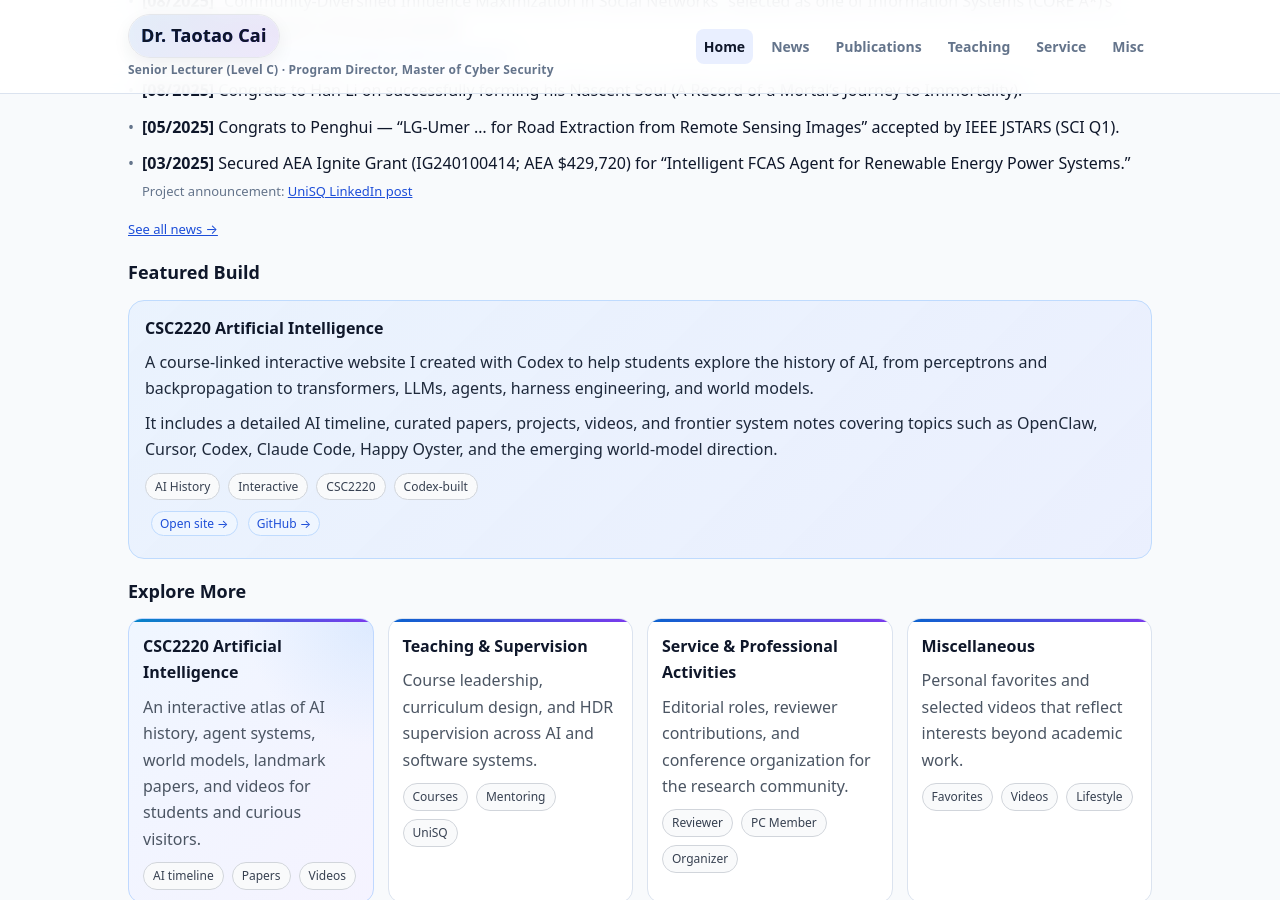
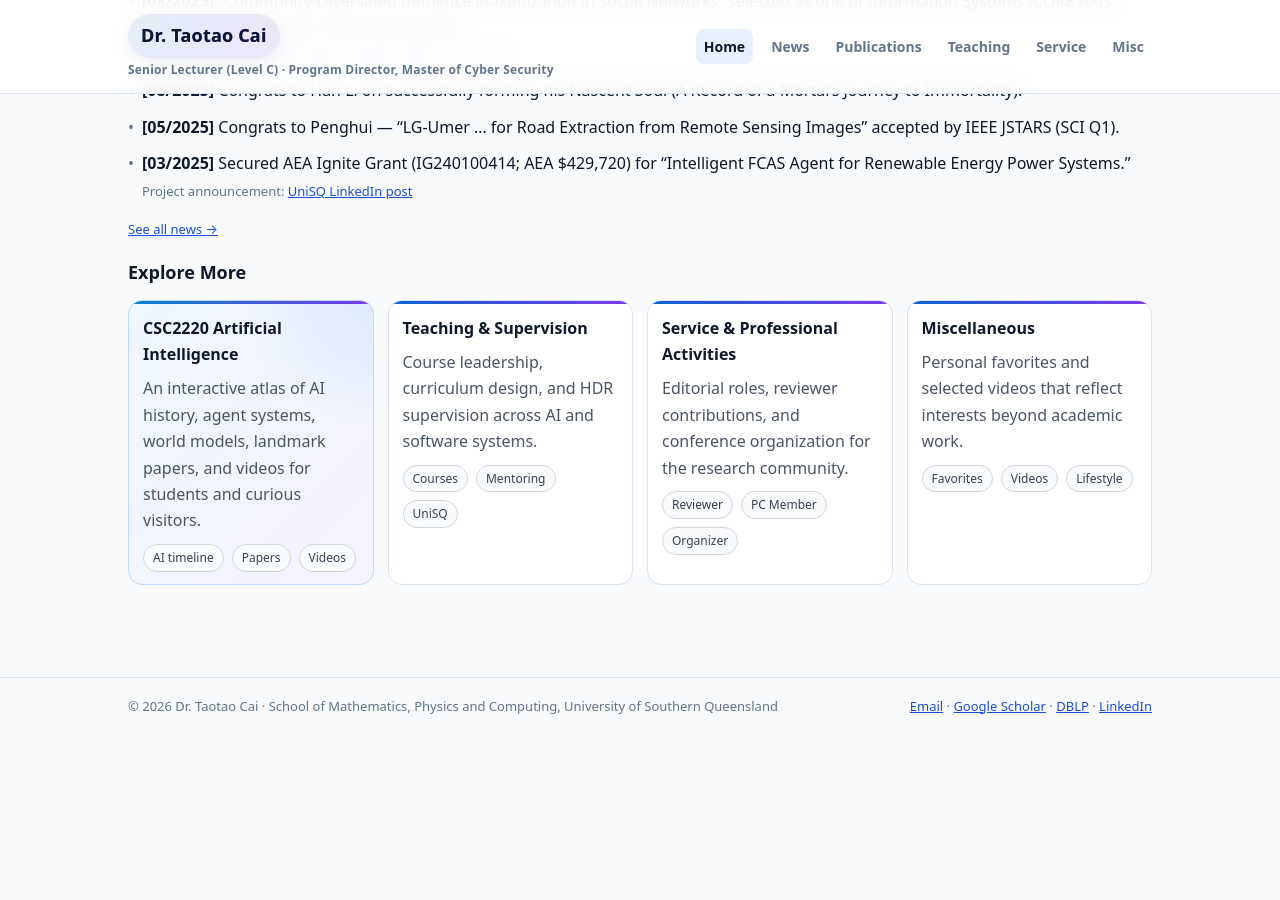
Before and after one commit to Taotao1992/Taotao1992.github.io, a Jekyll site: the page built from index.md, in a window 1280 px wide and 900 px high, scrolled down 1695 px. Built offline with Jekyll 4.4.1, drawn with Linux system fonts in a browser that asks for light colours; after the commit the page ends 2430 px from its top, so only the background shows below that.

Commit message:
Update index.md

```diff
--- a/index.md
+++ b/index.md
@@ -85,29 +85,6 @@ He commenced his fully funded PhD in Computer Science at The University of Weste
 
 <div class="small"><a href="/news/">See all news →</a></div>
 
-## Featured Build
-
-<div class="spotlight">
-  <strong>CSC2220 Artificial Intelligence</strong>
-  <p>
-    A course-linked interactive website I created with Codex to help students explore the history of AI,
-    from perceptrons and backpropagation to transformers, LLMs, agents, harness engineering, and world models.
-  </p>
-  <p>
-    It includes a detailed AI timeline, curated papers, projects, videos, and frontier system notes covering
-    topics such as OpenClaw, Cursor, Codex, Claude Code, Happy Oyster, and the emerging world-model direction.
-  </p>
-  <div class="chip-row">
-    <span class="chip">AI History</span>
-    <span class="chip">Interactive</span>
-    <span class="chip">CSC2220</span>
-    <span class="chip">Codex-built</span>
-  </div>
-  <p>
-    <a class="inline-link" href="https://taotao1992.github.io/ai-evolution-atlas/" target="_blank" rel="noopener noreferrer">Open site →</a>
-    <a class="inline-link" href="https://github.com/Taotao1992/ai-evolution-atlas" target="_blank" rel="noopener noreferrer">GitHub →</a>
-  </p>
-</div>
 
 ## Explore More
 
```
